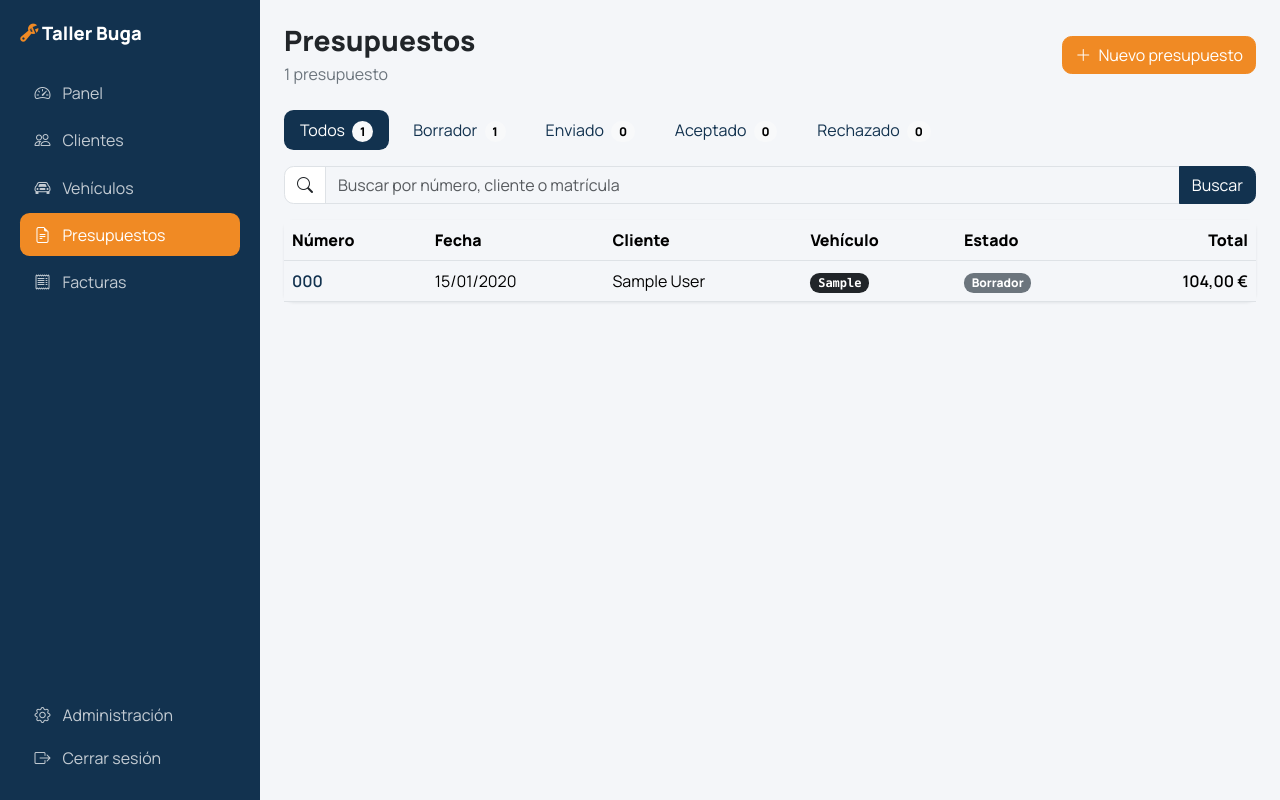
After one commit to mariarodriguezgarcia89/taller-buga, a Django app: page /presupuestos/ in a window 1280 px wide. The commit adds this page. Run offline with Django 5.2, Linux system fonts and the light colour scheme; a user stored in the database is signed in; tables that the repository leaves empty hold one stand-in row (values such as "Sample post").

Commit message:
feat: add quote list with status filter and search

```diff
--- /dev/null
+++ b/billing/templates/billing/quote_list.html
@@ -0,0 +1,89 @@
+{% extends "base.html" %}
+
+{% block title %}Presupuestos{% endblock %}
+
+{% block content %}
+<div class="d-flex flex-wrap align-items-center justify-content-between gap-3 mb-4">
+  <div>
+    <h1 class="h3 fw-bold mb-1">Presupuestos</h1>
+    <p class="text-secondary mb-0">{{ page_obj.paginator.count }} presupuesto{{ page_obj.paginator.count|pluralize }}</p>
+  </div>
+  <a href="#" class="btn btn-accent"><i class="bi bi-plus-lg me-1"></i> Nuevo presupuesto</a>
+</div>
+
+<ul class="nav nav-pills gap-2 mb-3">
+  {% for value, label, count in status_tabs %}
+  <li class="nav-item">
+    <a class="nav-link {% if value == current_status %}active{% endif %}" href="{% querystring status=value page=None %}">
+      {{ label }} <span class="badge rounded-pill text-bg-light ms-1">{{ count }}</span>
+    </a>
+  </li>
+  {% endfor %}
+</ul>
+
+<form method="get" class="mb-3">
+  {% if current_status %}<input type="hidden" name="status" value="{{ current_status }}">{% endif %}
+  <div class="input-group">
+    <span class="input-group-text bg-white"><i class="bi bi-search"></i></span>
+    <input type="search" name="q" value="{{ query }}" class="form-control"
+           placeholder="Buscar por número, cliente o matrícula">
+    <button type="submit" class="btn btn-primary">Buscar</button>
+  </div>
+</form>
+
+<div class="card">
+  {% if quote_list %}
+  <div class="table-responsive">
+    <table class="table table-hover align-middle mb-0">
+      <thead>
+        <tr>
+          <th>Número</th>
+          <th>Fecha</th>
+          <th>Cliente</th>
+          <th>Vehículo</th>
+          <th>Estado</th>
+          <th class="text-end">Total</th>
+        </tr>
+      </thead>
+      <tbody>
+        {% for quote in quote_list %}
+        <tr>
+          <td><a href="#" class="fw-semibold text-decoration-none">{{ quote.number }}</a></td>
+          <td class="text-nowrap">{{ quote.issue_date|date:"d/m/Y" }}</td>
+          <td>{{ quote.customer.display_name }}</td>
+          <td><span class="badge text-bg-dark font-monospace">{{ quote.vehicle.plate }}</span></td>
+          <td>{% include "billing/includes/status_badge.html" with status=quote.status label=quote.get_status_display %}</td>
+          <td class="text-end fw-semibold text-nowrap">{{ quote.total|floatformat:"2g" }} €</td>
+        </tr>
+        {% endfor %}
+      </tbody>
+    </table>
+  </div>
+  {% else %}
+  <div class="text-center py-5 px-3">
+    <div class="stat-icon mx-auto mb-3"><i class="bi bi-file-earmark-text"></i></div>
+    {% if query or current_status %}
+      <p class="fw-semibold mb-1">No hay presupuestos con esos filtros</p>
+      <a href="{% url 'billing:quote_list' %}">Ver todos los presupuestos</a>
+    {% else %}
+      <p class="fw-semibold mb-1">Aún no hay presupuestos</p>
+      <p class="text-secondary mb-0">Crea el primero con el botón «Nuevo presupuesto».</p>
+    {% endif %}
+  </div>
+  {% endif %}
+</div>
+
+{% if page_obj.has_other_pages %}
+<nav class="mt-3 d-flex justify-content-center">
+  <ul class="pagination mb-0">
+    {% if page_obj.has_previous %}
+    <li class="page-item"><a class="page-link" href="{% querystring page=page_obj.previous_page_number %}">Anterior</a></li>
+    {% endif %}
+    <li class="page-item disabled"><span class="page-link">Página {{ page_obj.number }} de {{ page_obj.paginator.num_pages }}</span></li>
+    {% if page_obj.has_next %}
+    <li class="page-item"><a class="page-link" href="{% querystring page=page_obj.next_page_number %}">Siguiente</a></li>
+    {% endif %}
+  </ul>
+</nav>
+{% endif %}
+{% endblock %}
--- /dev/null
+++ b/billing/urls.py
@@ -0,0 +1,9 @@
+from django.urls import path
+
+from . import views
+
+app_name = "billing"
+
+urlpatterns = [
+    path("presupuestos/", views.QuoteListView.as_view(), name="quote_list"),
+]
--- a/billing/views.py
+++ b/billing/views.py
@@ -1,3 +1,44 @@
-from django.shortcuts import render
+from django.db.models import Count, Q
+from django.views.generic import ListView
 
-# Create your views here.
+from customers.models import normalize_plate
+
+from .models import Quote
+
+
+class QuoteListView(ListView):
+    model = Quote
+    paginate_by = 20
+
+    def get_queryset(self):
+        queryset = Quote.objects.select_related("customer", "vehicle").prefetch_related("lines")
+        if self.status:
+            queryset = queryset.filter(status=self.status)
+        for term in self.search_query.split():
+            queryset = queryset.filter(
+                Q(number__icontains=term)
+                | Q(vehicle__plate__icontains=normalize_plate(term))
+                | Q(customer__first_name__icontains=term)
+                | Q(customer__last_name__icontains=term)
+                | Q(customer__company_name__icontains=term)
+            )
+        return queryset
+
+    @property
+    def status(self):
+        status = self.request.GET.get("status", "")
+        return status if status in Quote.Status.values else ""
+
+    @property
+    def search_query(self):
+        return self.request.GET.get("q", "").strip()
+
+    def get_context_data(self, **kwargs):
+        context = super().get_context_data(**kwargs)
+        counts = dict(Quote.objects.order_by().values_list("status").annotate(total=Count("id")))
+        context["status_tabs"] = [("", "Todos", sum(counts.values()))] + [
+            (value, label, counts.get(value, 0)) for value, label in Quote.Status.choices
+        ]
+        context["current_status"] = self.status
+        context["query"] = self.search_query
+        return context
--- a/config/urls.py
+++ b/config/urls.py
@@ -6,4 +6,5 @@ urlpatterns = [
     path("accounts/", include("django.contrib.auth.urls")),
     path("", include("customers.urls")),
     path("", include("core.urls")),
+    path("", include("billing.urls")),
 ]
--- a/static/css/theme.css
+++ b/static/css/theme.css
@@ -131,3 +131,9 @@
   --bs-btn-active-bg: var(--tb-navy-dark);
   --bs-btn-active-border-color: var(--tb-navy-dark);
 }
+
+.nav-pills {
+  --bs-nav-pills-link-active-bg: var(--tb-navy);
+  --bs-nav-link-color: var(--tb-navy);
+  --bs-nav-link-hover-color: var(--tb-navy-dark);
+}
--- a/templates/base.html
+++ b/templates/base.html
@@ -34,7 +34,8 @@
             <i class="bi bi-people"></i> Clientes </a>
             <a class="nav-link {% if 'vehicle_' in request.resolver_match.url_name %}active{% endif %}" href="{% url 'customers:vehicle_list' %}">
             <i class="bi bi-car-front"></i> Vehículos</a>
-          <a class="nav-link" href="#"><i class="bi bi-file-earmark-text"></i> Presupuestos</a>
+                    <a class="nav-link {% if 'quote_' in request.resolver_match.url_name %}active{% endif %}" href="{% url 'billing:quote_list' %}">
+            <i class="bi bi-file-earmark-text"></i> Presupuestos</a>
           <a class="nav-link" href="#"><i class="bi bi-receipt"></i> Facturas</a>
         </nav>
         {% endwith %}
```
Also changed, not shown: billing/tests/test_views.py (added, +27 -0 lines).
